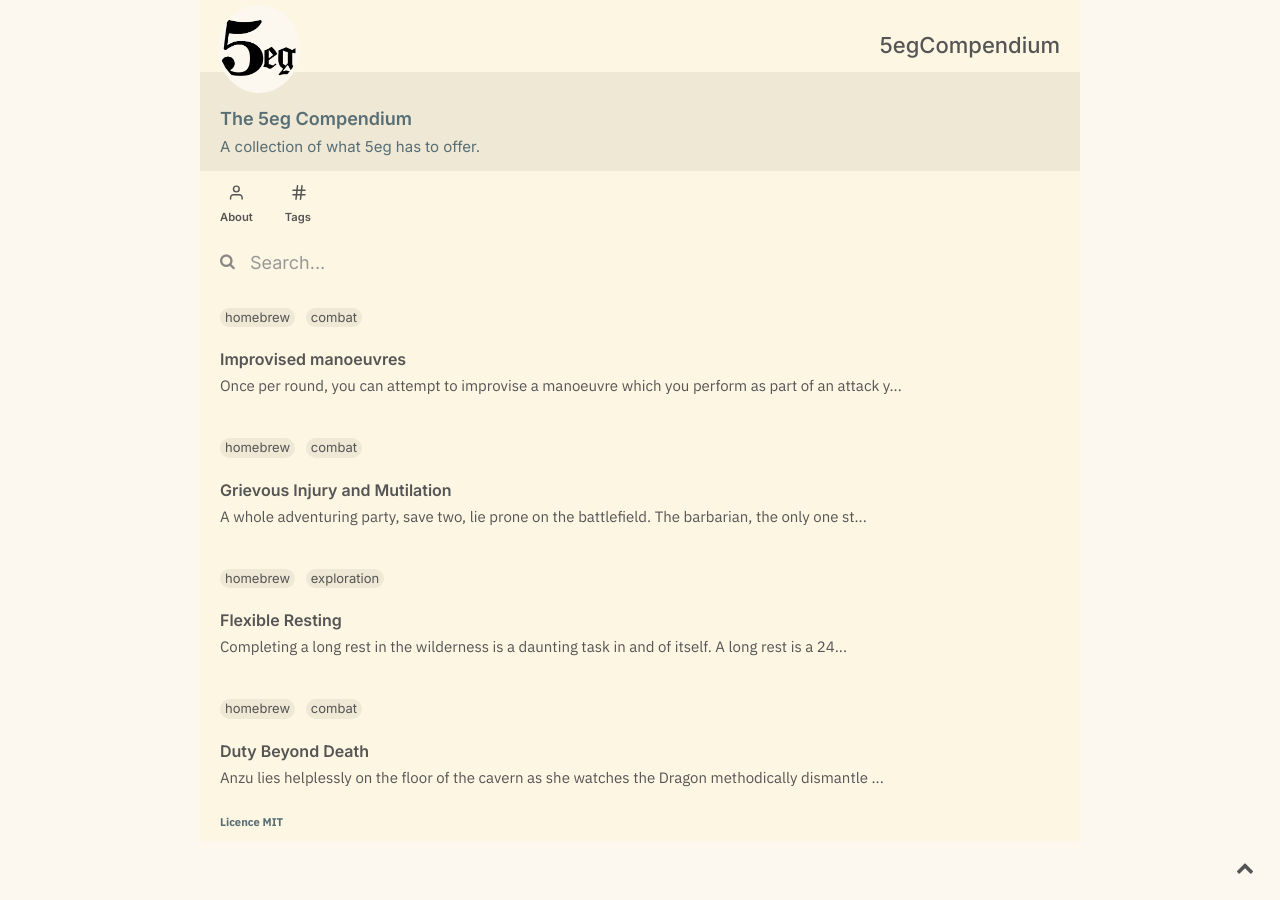
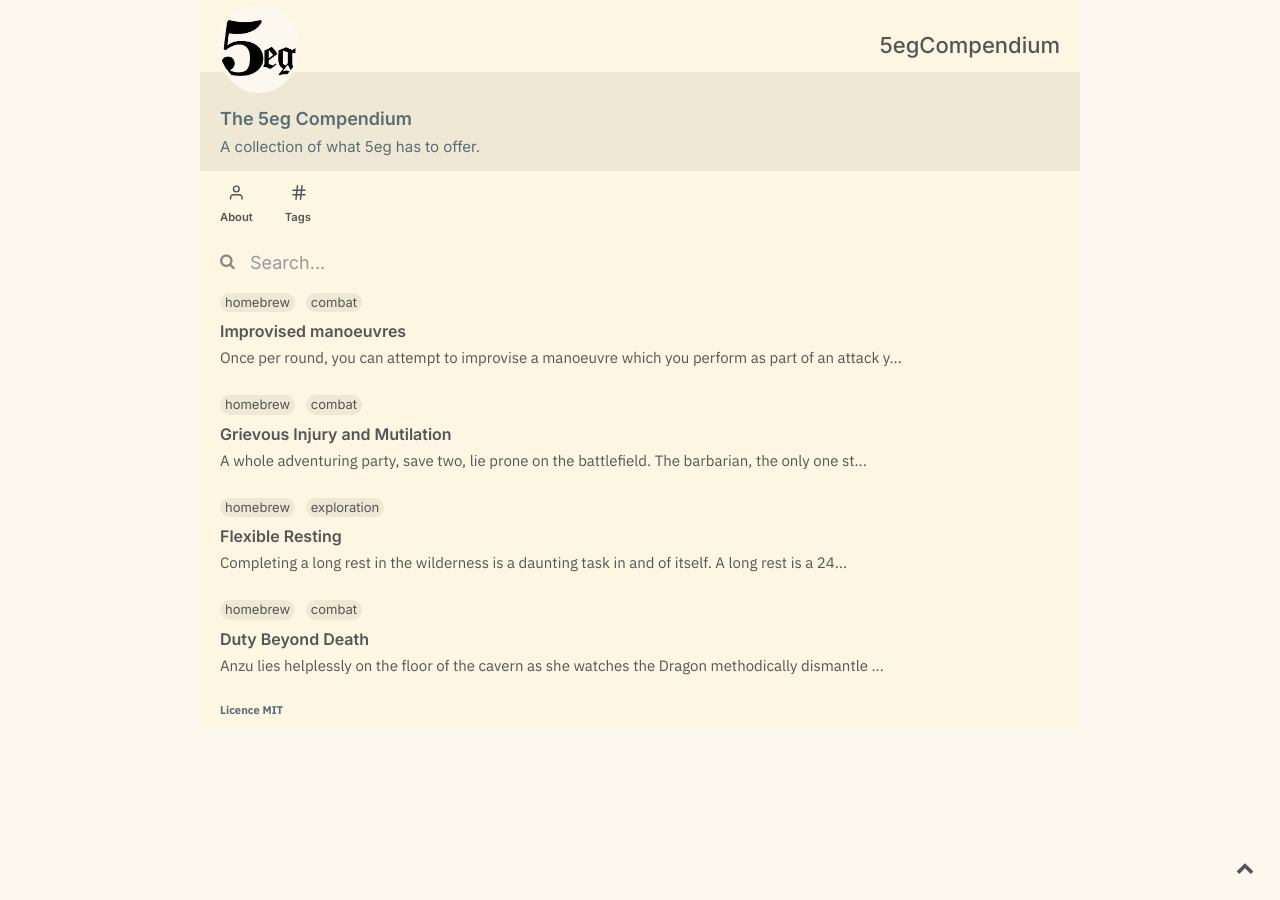
Before and after one commit to 5egeneral/compendium, a Jekyll site: the page built from index.md, in a window 1280 px wide. Built offline with Jekyll 4.4.1, drawn with Linux system fonts in a browser that asks for light colours.

Commit message:
tags layout

```diff
--- a/_includes/feed.html
+++ b/_includes/feed.html
@@ -11,16 +11,16 @@
             </ul>
             <p style="margin-top: 0px;" class="feed-title">{{ item.title }}</p>
             {%- else -%}
-                <ul style="padding-left: 20px; margin-top: 20px;" class="feedtags">
-                    <li style="padding: 0 5px; border-radius: 10px;" class="tag">{{item.tags[0]}}</li>
-                    <li style="padding: 0 5px; border-radius: 10px;" class="tag">{{item.tags[1]}}</li>
-                    <li style="padding: 0 5px; border-radius: 10px;" class="tag">{{item.tags[2]}}</li>
-                    <li style="padding: 0 5px; border-radius: 10px;" class="tag">{{item.tags[3]}}</li>
-                    <li style="padding: 0 5px; border-radius: 10px;" class="tag">{{item.tags[4]}}</li>
-                    <li style="padding: 0 5px; border-radius: 10px;" class="tag">{{item.tags[5]}}</li>
-                    <li style="padding: 0 5px; border-radius: 10px;" class="tag">{{item.tags[6]}}</li>
-                    <li style="padding: 0 5px; border-radius: 10px;" class="tag">{{item.tags[7]}}</li>
-                    <li style="padding: 0 5px; border-radius: 10px;" class="tag">{{item.tags[8]}}</li>
+                <ul style="" class="feedtags">
+                    <li style="" class="tag">{{item.tags[0]}}</li>
+                    <li style="" class="tag">{{item.tags[1]}}</li>
+                    <li style="" class="tag">{{item.tags[2]}}</li>
+                    <li style="" class="tag">{{item.tags[3]}}</li>
+                    <li style="" class="tag">{{item.tags[4]}}</li>
+                    <li style="" class="tag">{{item.tags[5]}}</li>
+                    <li style="" class="tag">{{item.tags[6]}}</li>
+                    <li style="" class="tag">{{item.tags[7]}}</li>
+                    <li style="" class="tag">{{item.tags[8]}}</li>
                 </ul>
                 <p style="margin-top: 0px;" class="feed-title">{{ item.title }}</p>
             {%- endif -%}
--- a/assets/css/style.css
+++ b/assets/css/style.css
@@ -820,6 +820,10 @@
 .tags li ~ li .tag,
 .feedtags li ~ li {margin-left: 0.5em}
 
+.feedtags {padding-left: 20px; margin-top: 5px;margin-bottom: 5px}
+
+.feedtags li {padding: 0 5px; border-radius: 10px;}
+
 .sn-left,
 .mn-left {
     float: left;
```
